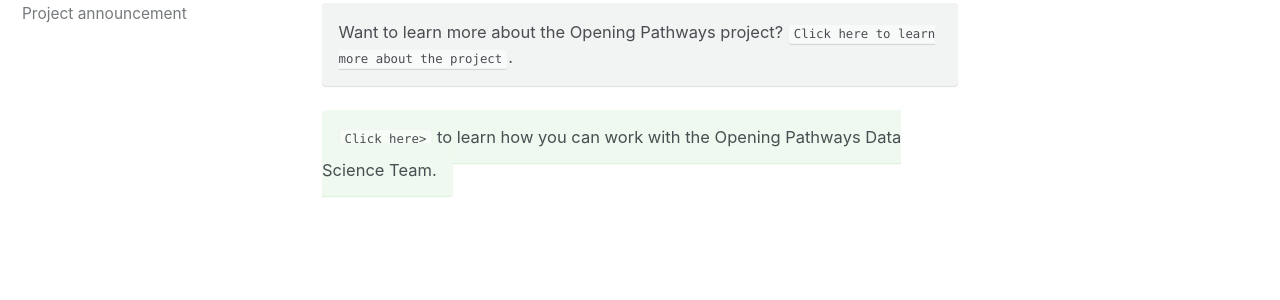
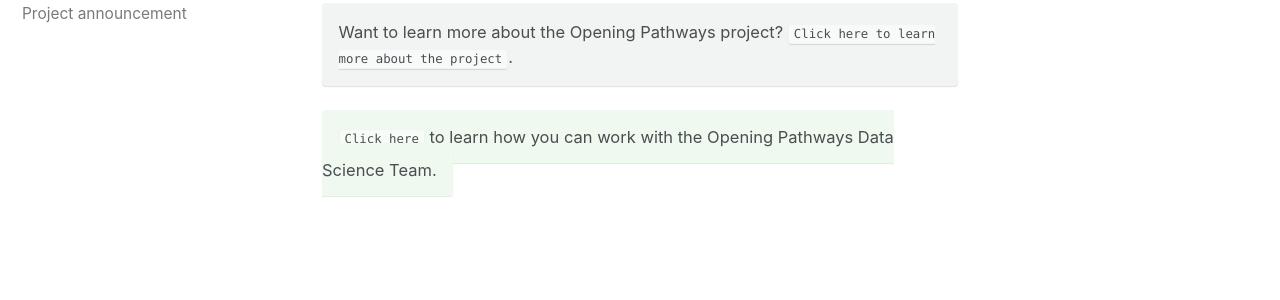
Before and after one commit to opening-pathways/website, a Jekyll site: the page built from index.html, in a window 1280 px wide and 900 px high, scrolled down 575 px. Shown: the part 128-428 px from the top of the window. Built offline with Jekyll 4.4.1, drawn with Linux system fonts in a browser that asks for light colours.

Commit message:
Remove errant character

```diff
--- a/index.html
+++ b/index.html
@@ -10,4 +10,4 @@
 
 <p class="notice--primary"> Want to learn more about the Opening Pathways project? <code class="highlighter-rouge"><a href="/about">Click here to learn more about the project</a></code>.</p>
 
-<p><a href="/work-with-data-science-team" class="notice--success"> <code class="highlighter-rouge">Click here></code> to learn how you can work with the Opening Pathways Data Science Team.</a></p>
+<p><a href="/work-with-data-science-team" class="notice--success"><code class="highlighter-rouge">Click here</code> to learn how you can work with the Opening Pathways Data Science Team.</a></p>
```
